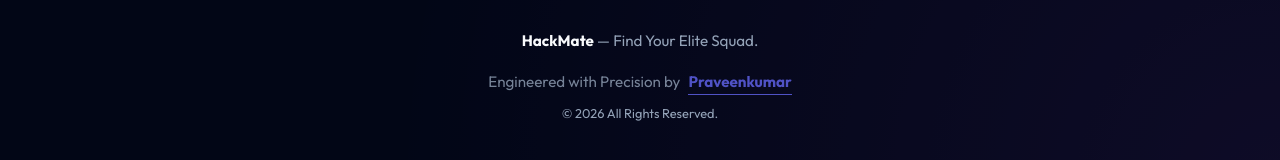
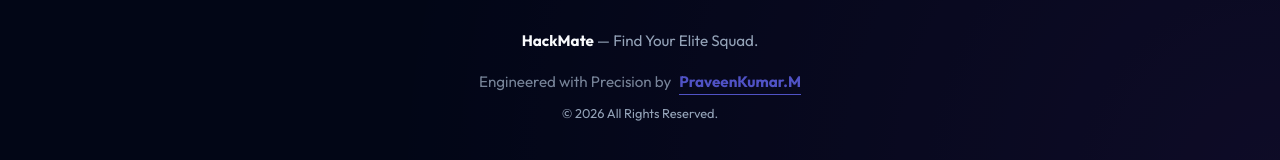
Before and after one commit to PraveenkumarM2005-git/HackMate-Find-Hackathon-Teammates, a React (Vite) app in the folder client/: page / in a window 1280 px wide. Shown: the part 1036-1196 px from the top of the page. Built offline with nearby package versions, Linux system fonts and the light colour scheme; no server answers.

Commit message:
docs: update creator name to PraveenKumar.M

```diff
--- a/client/src/App.jsx
+++ b/client/src/App.jsx
@@ -37,7 +37,8 @@
           </div>
           <div style={{ opacity: 0.8, display: 'flex', alignItems: 'center', justifyContent: 'center', gap: '0.5rem' }}>
             <span>Engineered with Precision by</span>
-            <a href="https://github.com/PraveenkumarM2005-git" target="_blank" rel="noreferrer" style={{ color: 'var(--primary)', fontWeight: '700', textDecoration: 'none', borderBottom: '1px solid var(--primary)' }}>Praveenkumar</a>
+            <a href="https://github.com/PraveenkumarM2005-git" target="_blank" rel="noreferrer" style={{ color: 'var(--primary)', fontWeight: '700', textDecoration: 'none', borderBottom: '1px solid var(--primary)' }}>PraveenKumar.M</a>
+
           </div>
 
           <div style={{ marginTop: '0.5rem', fontSize: '0.8rem' }}>
```
